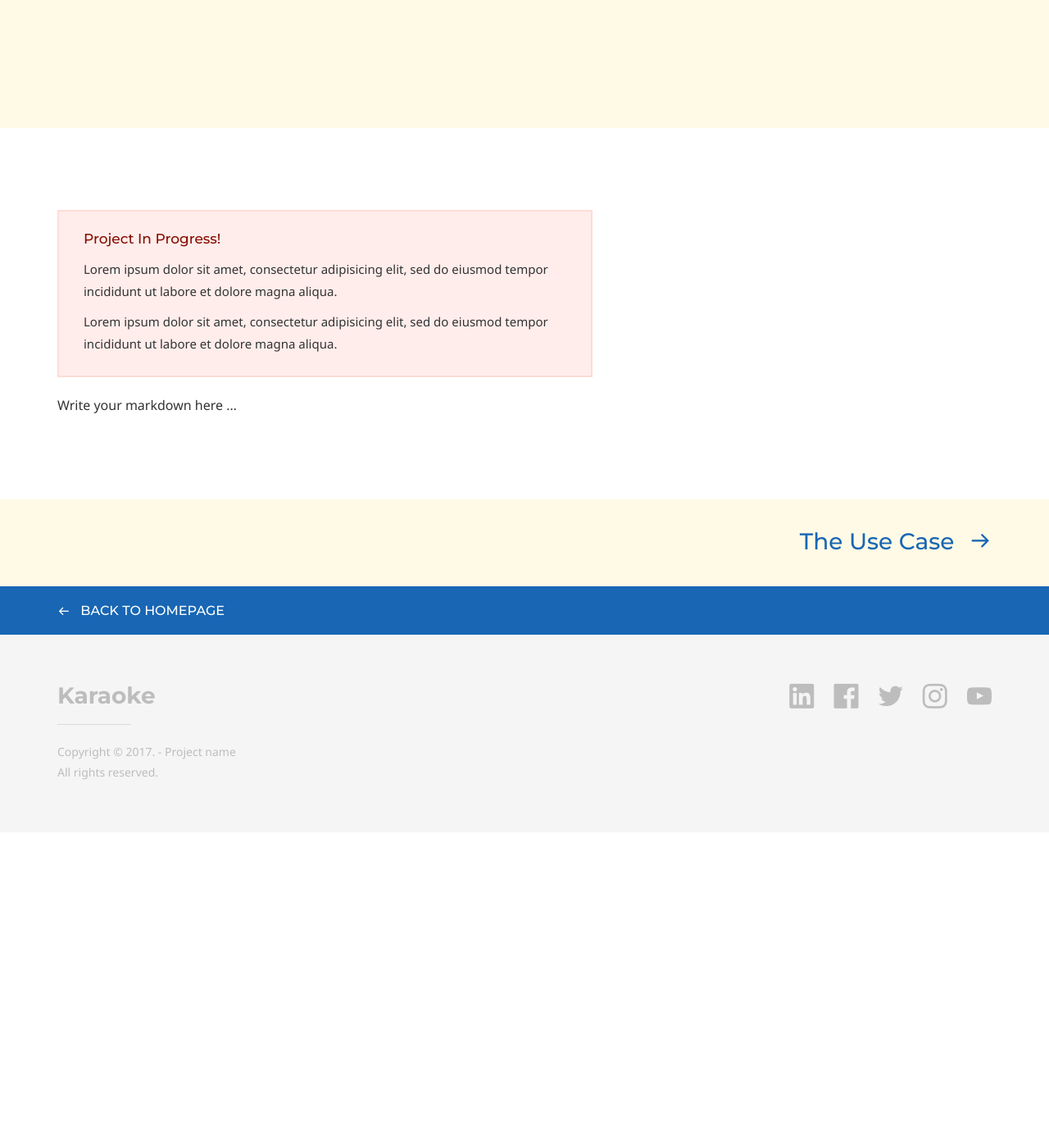
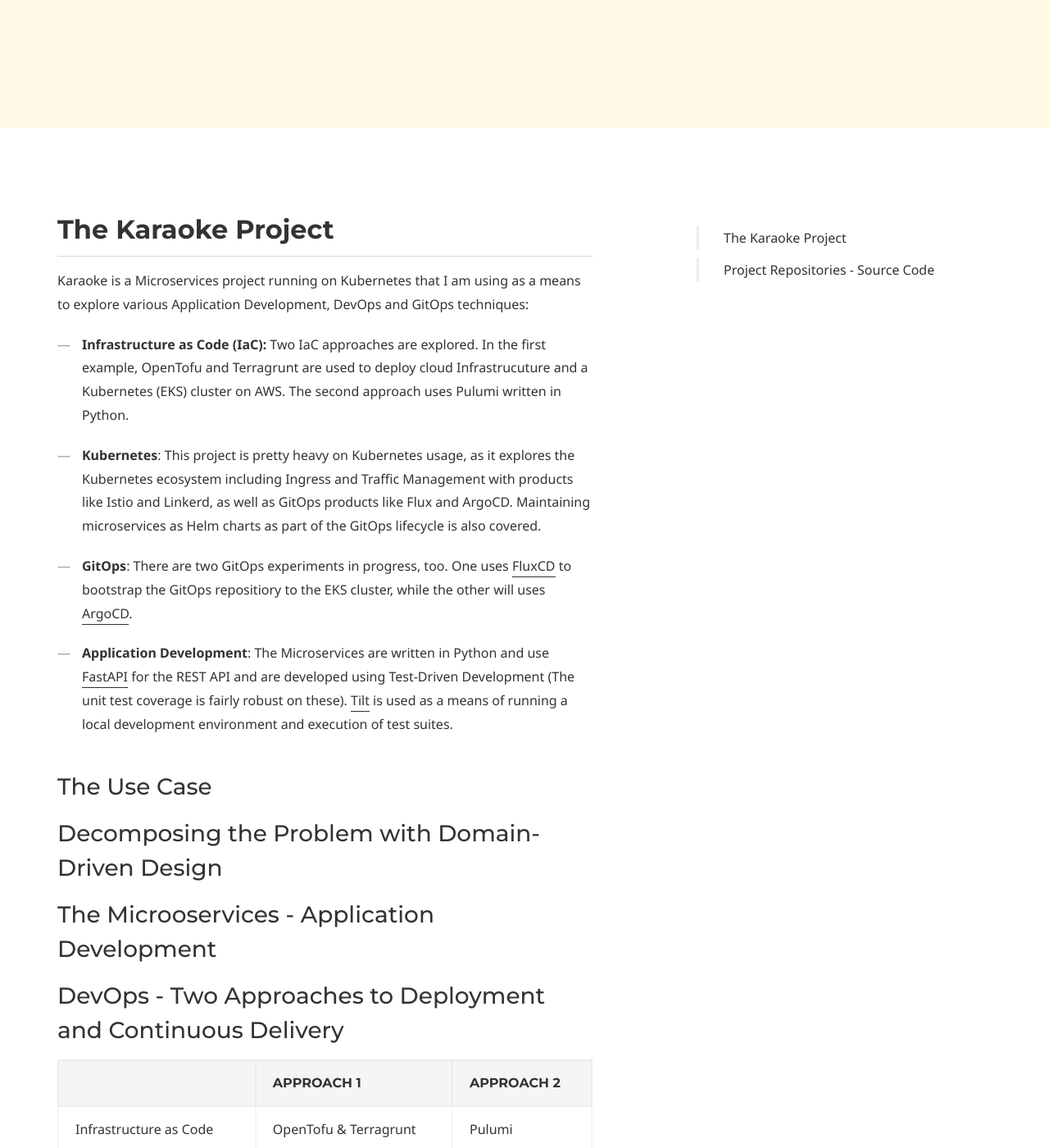
Before and after one commit to lukewyman/karaoke, a Jekyll site: the page built from overview.md, in a window 1280 px wide and 1400 px high, scrolled down 438 px. Shown: the whole window at 82% size. Built offline with Jekyll 4.4.1, drawn with Linux system fonts in a browser that asks for light colours; some web fonts are replaced; before the commit the page ends 1453 px from its top, so only the background shows below that; some of the changed text lies outside the part shown.

Commit message:
Added content to Project Overview

```diff
--- a/overview.md
+++ b/overview.md
@@ -27,11 +27,39 @@
         content: The Use Case
         url: '/use_case'
 ---
+## The Karaoke Project
+Karaoke is a Microservices project running on Kubernetes that I am using as a means to explore various Application Development, DevOps and GitOps techniques:
 
-<div class="callout callout--danger">
-    <p><strong>Project In Progress!</strong>
-    Lorem ipsum dolor sit amet, consectetur adipisicing elit, sed do eiusmod tempor incididunt ut labore et dolore magna aliqua.</p>
-    <p>Lorem ipsum dolor sit amet, consectetur adipisicing elit, sed do eiusmod tempor incididunt ut labore et dolore magna aliqua.</p>
-</div>
+* **Infrastructure as Code (IaC):**
+Two IaC approaches are explored. In the first example, OpenTofu and Terragrunt are used to deploy cloud Infrastrucuture and a Kubernetes (EKS) cluster on AWS. The second approach uses Pulumi written in Python.
 
-Write your markdown here ...
+* **Kubernetes**:
+This project is pretty heavy on Kubernetes usage, as it explores the Kubernetes ecosystem including Ingress and Traffic Management with products like Istio and Linkerd, as well as GitOps products like Flux and ArgoCD. Maintaining microservices as Helm charts as part of the GitOps lifecycle is also covered.
+
+* **GitOps**:
+There are two GitOps experiments in progress, too. One uses [FluxCD](https://fluxcd.io/) to bootstrap the GitOps repositiory to the EKS cluster, while the other will uses [ArgoCD](https://argoproj.github.io/cd/).
+
+* **Application Development**:
+The Microservices are written in Python and use [FastAPI](https://fastapi.tiangolo.com/) for the REST API and are developed using Test-Driven Development (The unit test coverage is fairly robust on these). [Tilt](https://tilt.dev/) is used as a means of running a local development environment and execution of test suites.
+
+
+### The Use Case
+
+### Decomposing the Problem with Domain-Driven Design
+
+### The Microoservices - Application Development
+
+### DevOps - Two Approaches to Deployment and Continuous Delivery
+
+|                        | Approach 1            | Approach 2 |
+|------------------------|-----------------------|------------|
+| Infrastructure as Code | OpenTofu & Terragrunt | Pulumi     |
+| GitOps                 | Flux CD               | ArgoCD     |
+| K8S Ingress & Traffic  | Istio                 | Linkerd    |
+| Continuous Integration | GitHub Actions        | Gitlab CI  |
+
+## Project Repositories - Source Code
+* [karaoke-microservices](https://github.com/lukewyman/karaoke-microservices): An application development project that contains the Microservices for this project.
+* [karaoke-aws-resources](https://github.com/lukewyman/karaoke-aws-resources): Contains the OpenTofu modules for building Karaoke cloud infrastructure.
+* [karaoke-aws-deploy](https://github.com/lukewyman/karaoke-aws-deploy): The Terragrunt project that deploys Karaoke infrastructure and microservices to AWS.
+* [karaoke-gitops-flux](https://github.com/lukewyman/karaoke-gitops-flux): A GitOps repository that bootstraps to the Kubernetes cluster with Flux CD.
```
Also changed, not shown: index.md (+4 -4 lines).
